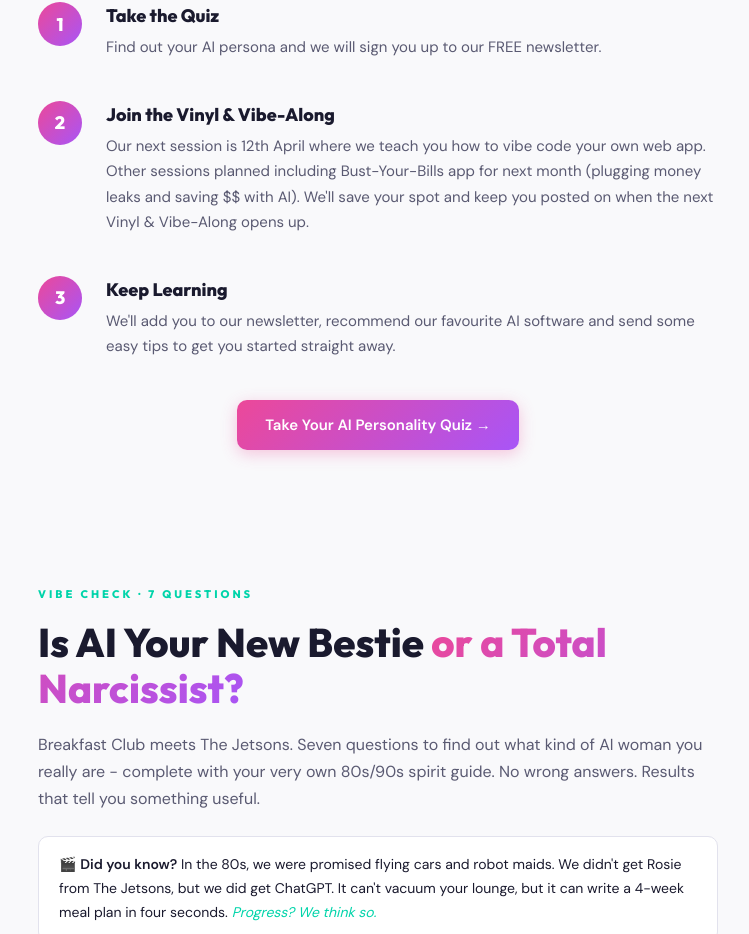
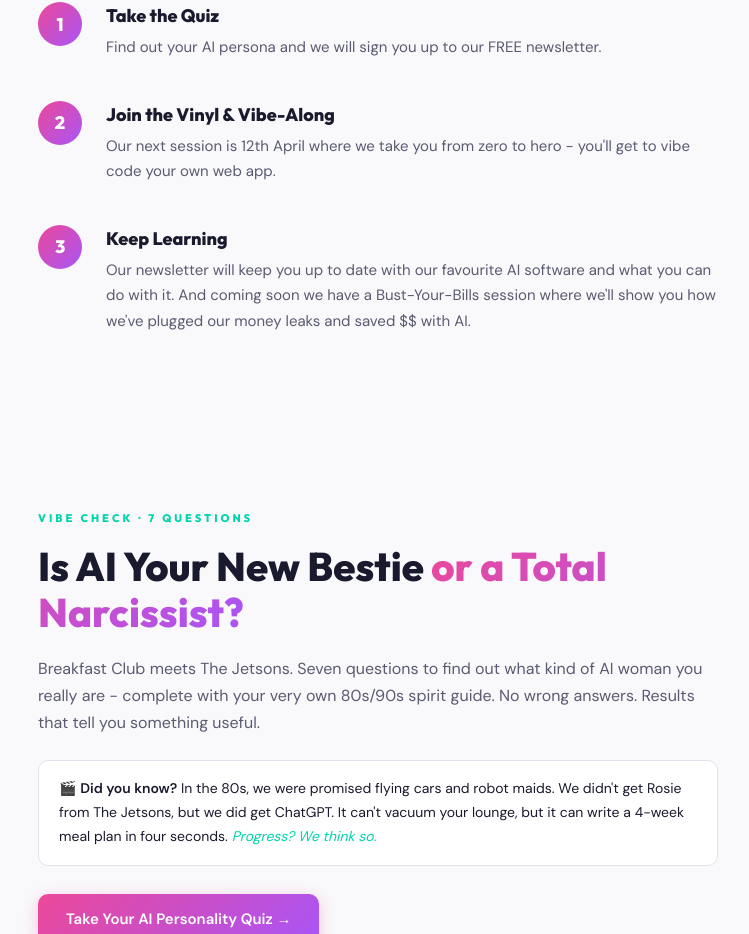
Before and after one commit to shaanmd/jetpackers-ai, a Next.js app: page /coming-soon in a window 1280 px wide. Shown: the part 3507-4441 px from the top of the page, without its empty margins (262-1011 px from the left). Built offline with nearby package versions, Linux system fonts and the light colour scheme; no server answers.

Commit message:
content: update How It Works steps 2 & 3, remove Quiz CTA
Co-Authored-By: Claude Sonnet 4.6 <noreply@anthropic.com>

```diff
--- a/src/app/coming-soon/page.tsx
+++ b/src/app/coming-soon/page.tsx
@@ -525,11 +525,11 @@ export default function ComingSoonPage() {
               },
               {
                 title: 'Join the Vinyl & Vibe-Along',
-                desc: "Our next session is 12th April where we teach you how to vibe code your own web app. Other sessions planned including Bust-Your-Bills app for next month (plugging money leaks and saving $$ with AI). We'll save your spot and keep you posted on when the next Vinyl & Vibe-Along opens up.",
+                desc: "Our next session is 12th April where we take you from zero to hero - you'll get to vibe code your own web app.",
               },
               {
                 title: 'Keep Learning',
-                desc: "We'll add you to our newsletter, recommend our favourite AI software and send some easy tips to get you started straight away.",
+                desc: "Our newsletter will keep you up to date with our favourite AI software and what you can do with it. And coming soon we have a Bust-Your-Bills session where we'll show you how we've plugged our money leaks and saved $$ with AI.",
               },
             ].map((step, i) => (
               <div
@@ -576,7 +576,6 @@ export default function ComingSoonPage() {
               </div>
             ))}
           </div>
-          <QuizCta />
         </div>
       </div>
 
```
